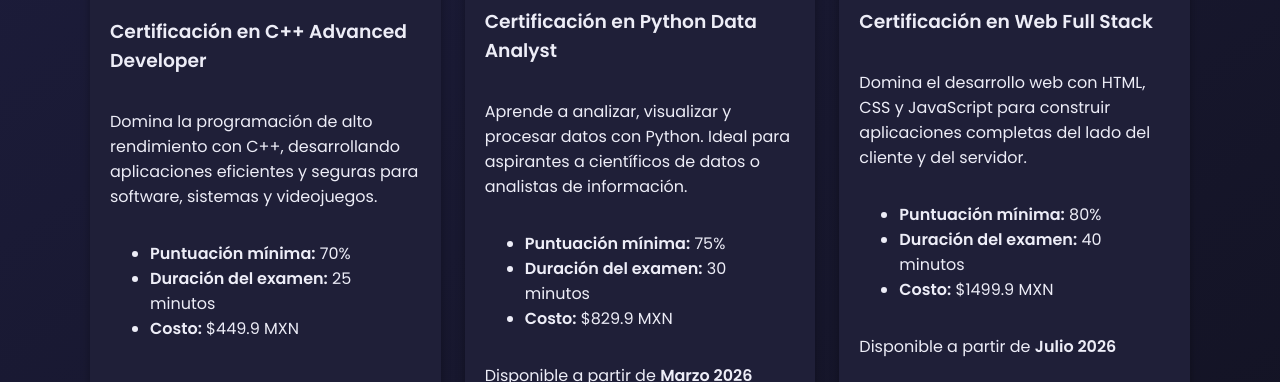
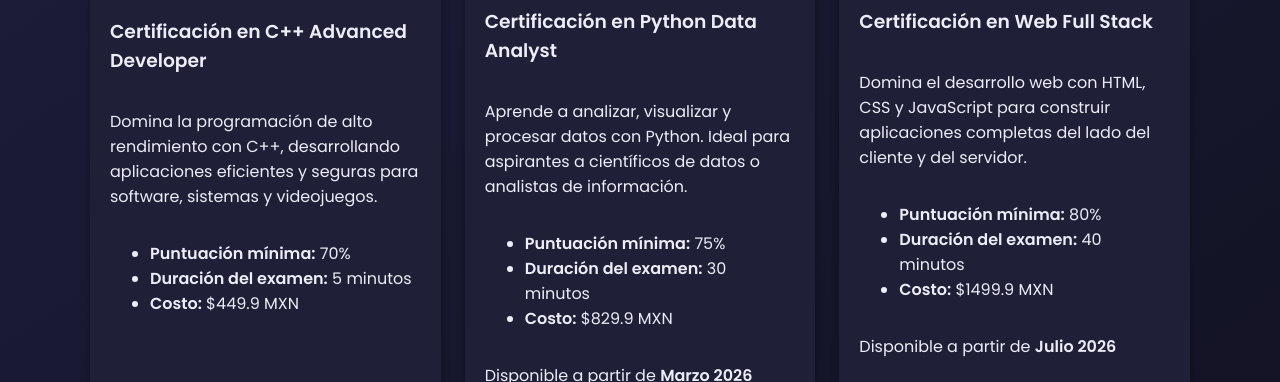
Before and after one commit to reDragonCoder/CodePath-CertificationsWeb, a plain HTML site: page FRONTEND/certificaciones.html in a window 1280 px wide. Shown: the part 418-800 px from the top of the page. Drawn offline with Linux system fonts and the light colour scheme; some packages are replaced by stand-ins of ours; a script that the page names is missing.

Commit message:
Update exam duration from 25 to 5 minutes

```diff
--- a/FRONTEND/certificaciones.html
+++ b/FRONTEND/certificaciones.html
@@ -53,7 +53,7 @@
                 </p>
                 <ul>
                     <li><strong>Puntuación mínima:</strong> 70%</li>
-                    <li><strong>Duración del examen:</strong> 25 minutos</li>
+                    <li><strong>Duración del examen:</strong> 5 minutos</li>
                     <li><strong>Costo:</strong> $449.9 MXN</li>
                 </ul>
                 <div class="acciones">
```
